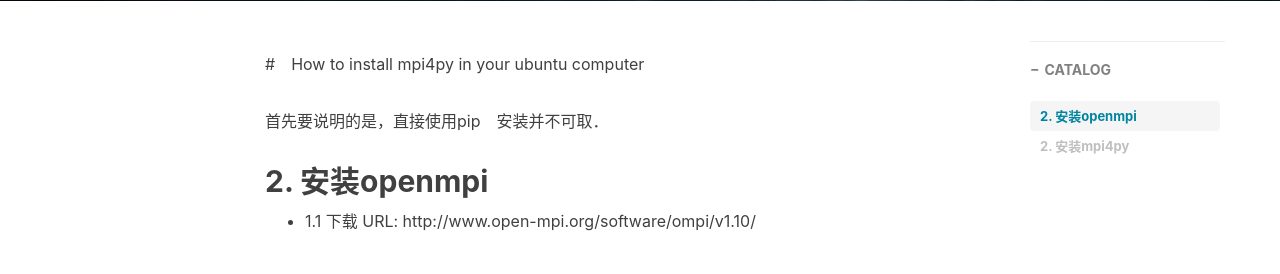
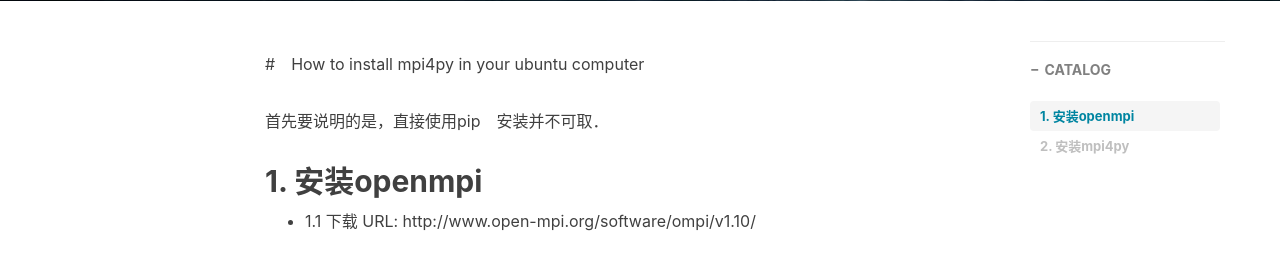
Before and after one commit to sweetice/previous_blog, a Jekyll site: the page built from _posts/2019-03-18-How-to-install-mpi4py-in-your-ubuntu.md, in a window 1280 px wide and 900 px high, scrolled down 430 px. Shown: the part 152-426 px from the top of the window. Built offline with Jekyll 4.4.1, drawn with Linux system fonts in a browser that asks for light colours; nearby versions of some CDN libraries; comment, search, counter and statistics services are not loaded.

Commit message:
fix a bug

```diff
--- a/_posts/2019-03-18-How-to-install-mpi4py-in-your-ubuntu.md
+++ b/_posts/2019-03-18-How-to-install-mpi4py-in-your-ubuntu.md
@@ -16,7 +16,7 @@ tags:
 
 首先要说明的是，直接使用pip　安装并不可取．
 
-## 2. 安装openmpi
+## 1. 安装openmpi
 
 - 1.1 下载
 URL: http://www.open-mpi.org/software/ompi/v1.10/
```
